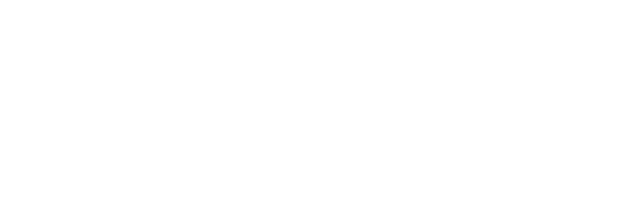
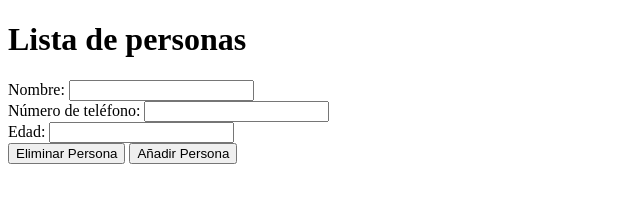
Before and after one commit to luciaar3/Cliente, a plain HTML site: page Practicas/PracticaPromesas/ej2.html in a window 1280 px wide. Shown: the whole page, without its empty margins (0-640 px from the left). Drawn offline with Linux system fonts and the light colour scheme.

Commit message:
practica

```diff
--- a/Practicas/PracticaPromesas/ej1.js
+++ b/Practicas/PracticaPromesas/ej1.js
@@ -1,4 +1,4 @@
-const nombreProducto = document.getElementById('nombreProducto');
+        const nombreProducto = document.getElementById('nombreProducto');
         const direccion = document.getElementById('direccion');
         const boton = document.getElementById('comprar');
         const resul = document.getElementById('resultado');
--- a/Practicas/PracticaPromesas/ej2.html
+++ b/Practicas/PracticaPromesas/ej2.html
@@ -0,0 +1,49 @@
+<!DOCTYPE html>
+<html lang="es">
+<head>
+    <meta charset="UTF-8">
+    <meta name="viewport" content="width=device-width, initial-scale=1.0">
+    <title>ej2</title>
+</head>
+<body>
+    <h1>Lista de personas</h1>
+
+    <form>
+        <label for="name">Nombre: </label>
+        <input type="text" id="name" name="name"><br>
+        <label for="phone">Número de teléfono: </label>
+        <input type="text" id="phone" name="phone"><br>
+        <label for="age">Edad: </label>
+        <input type="text" id="age" name="age"><br>
+
+        <button type="reset" id="eliminar">Eliminar Persona</button>
+        <button type="submit" id="añadir">Añadir Persona</button>
+    </form>
+
+    <script>
+        let data = [
+        {name: "Nacho", phone: "966112233", age: 40},
+        {name: "Ana", phone: "911223344", age: 35},
+        {name: "Mario", phone: "611998877", age: 15},
+        {name: "Laura", phone: "633663366", age: 17}
+        ];
+        newPerson ({name: "Juan", phone: "965661564", age: 60});
+        newPerson ({name: "Rodolfo", phone: "633663366", age: 20});
+        deletePerson ("966112233");
+        deletePerson ("123456789");
+        console.log (data);
+
+        const name = document.getElementById('name');
+        const phone = document.getElementById('phone');
+        const age = document.getElementById('phone');
+
+        function newPerson() {
+            return new Promise((resolve, reject) => {
+                if(phone.value){
+                    // por aquí
+                }
+            })
+        }
+    </script>
+</body>
+</html>
```
Also changed, not shown: Practicas/PracticaPromesas/ej1.html (+1 -1 lines).
